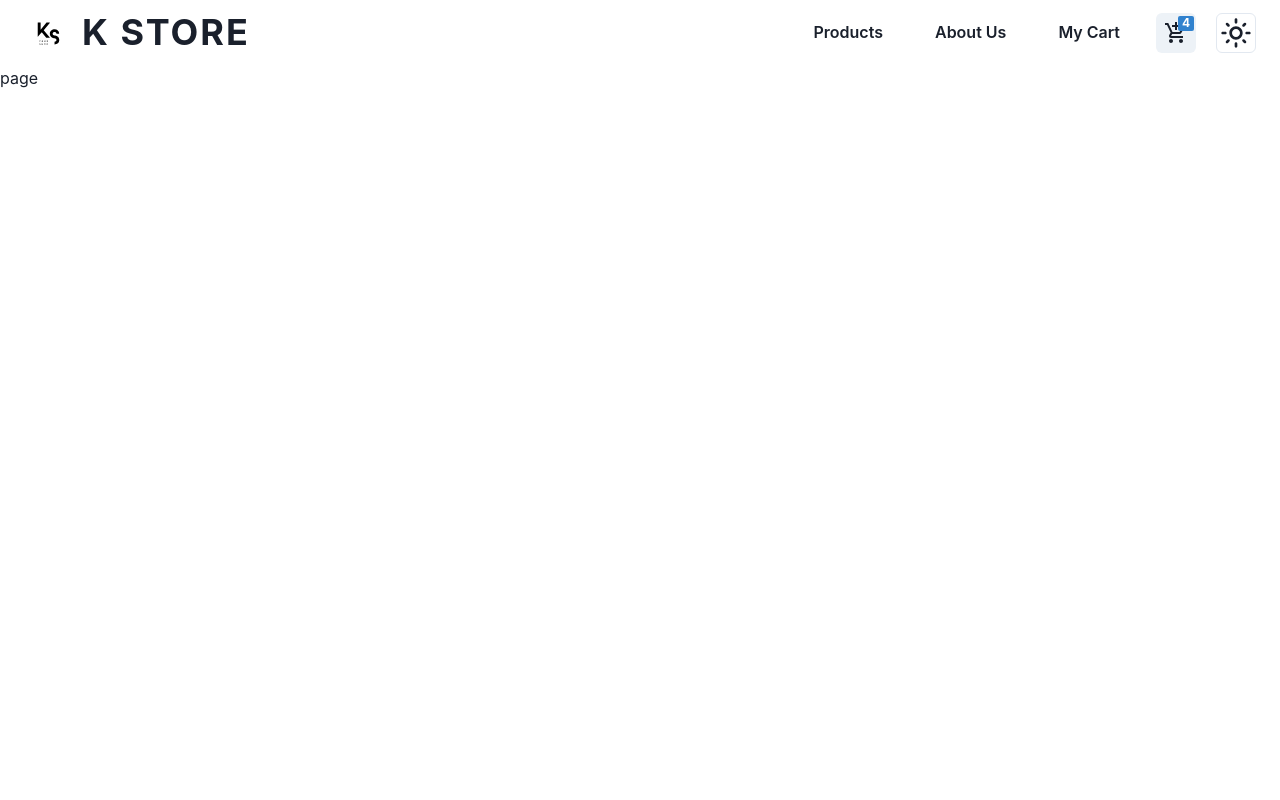
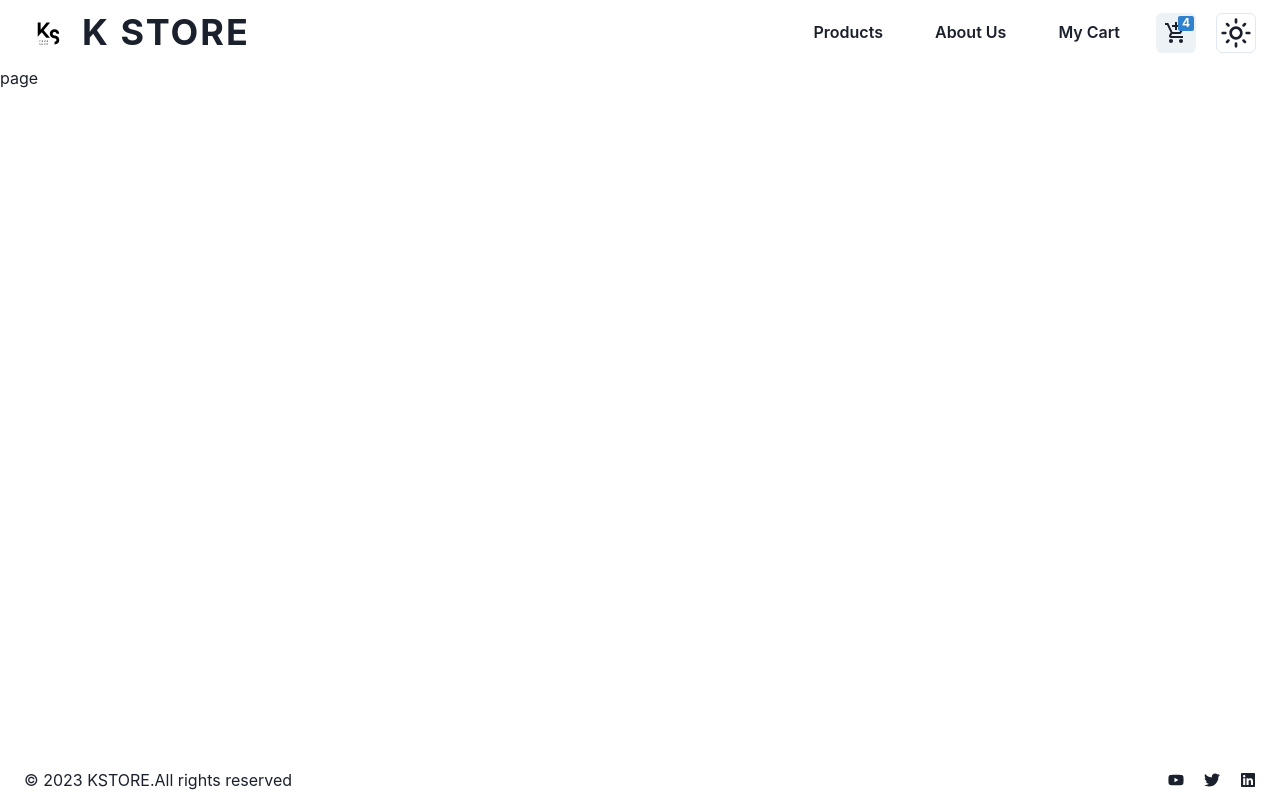
Before and after one commit to almamunkhan09/nextjs-ecom-typescript-chakraui, a Next.js app: page / in a window 1280 px wide. Built offline with nearby package versions, Linux system fonts and the light colour scheme.

Commit message:
Fix the application layout

```diff
--- /dev/null
+++ b/Components/Footer.tsx
@@ -0,0 +1,35 @@
+import { Flex, HStack, Link, Spacer, Text } from '@chakra-ui/react';
+import NextLink from 'next/link';
+import React from 'react';
+import { FaLinkedin, FaTwitter, FaYoutube } from 'react-icons/fa';
+
+function Footer() {
+  return (
+    <Flex
+      w="100%"
+      px="6"
+      py="2"
+      align="center"
+      justify="space-around"
+      marginTop={'auto'}
+    >
+      <HStack>
+        <Text>© {new Date().getFullYear()} KSTORE.All rights reserved</Text>
+      </HStack>
+      <Spacer />
+      <HStack as="nav" spacing="5">
+        <Link as={NextLink} href="/">
+          <FaYoutube />
+        </Link>
+        <Link as={NextLink} href="/">
+          <FaTwitter />
+        </Link>
+        <Link as={NextLink} href="/">
+          <FaLinkedin />
+        </Link>
+      </HStack>
+    </Flex>
+  );
+}
+
+export default Footer;
--- a/Components/Nav.tsx
+++ b/Components/Nav.tsx
@@ -46,9 +46,6 @@ function Nav() {
           >
             <Button variant="nav"> {item} </Button>
           </Link>
-          // <Link key={item}>
-          //   <Button variant="nav"> {item} </Button>
-          // </Link>
         ))}
         <Link as={NextLink} href="/mycart">
           <ShoppingCartIcon />
--- a/app/ChakraUiWrapper.tsx
+++ b/app/ChakraUiWrapper.tsx
@@ -1,8 +1,9 @@
 'use client';
-
+// Import navigation bar,footer from components directory
+import Footer from '@/Components/Footer';
 import Nav from '@/Components/Nav';
-// 1. import `ChakraProvider` component
-import { ChakraProvider, ColorModeScript } from '@chakra-ui/react';
+// Import
+import { ChakraProvider, ColorModeScript, Flex } from '@chakra-ui/react';
 import theme from './theme';
 
 export function ChakraUiWrapper({ children }: { children: React.ReactNode }) {
@@ -10,10 +11,11 @@ export function ChakraUiWrapper({ children }: { children: React.ReactNode }) {
   return (
     <ChakraProvider>
       <ColorModeScript initialColorMode={theme.config.initialColorMode} />
-
-      <Nav />
-
-      {children}
+      <Flex maxW="100vw" height="100vh" direction="column">
+        <Nav />
+        {children}
+        <Footer />
+      </Flex>
     </ChakraProvider>
   );
 }
```
